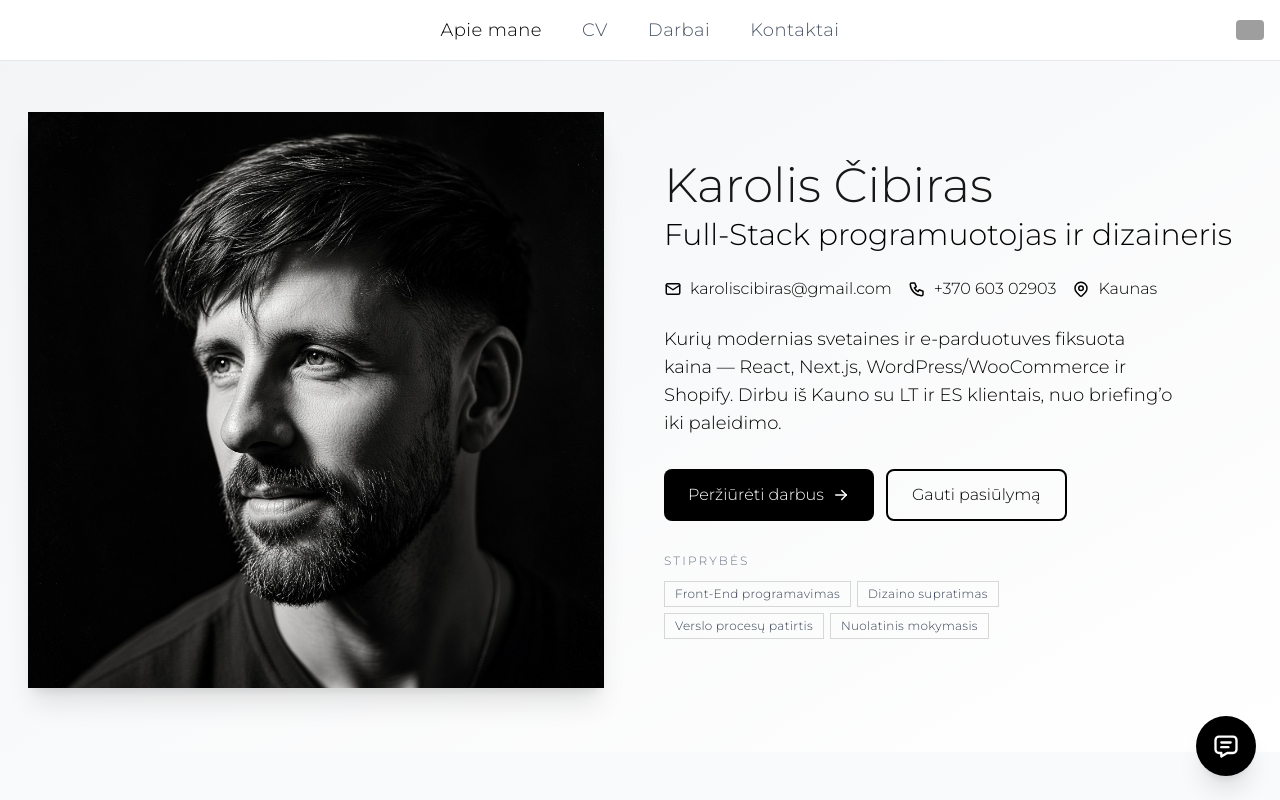
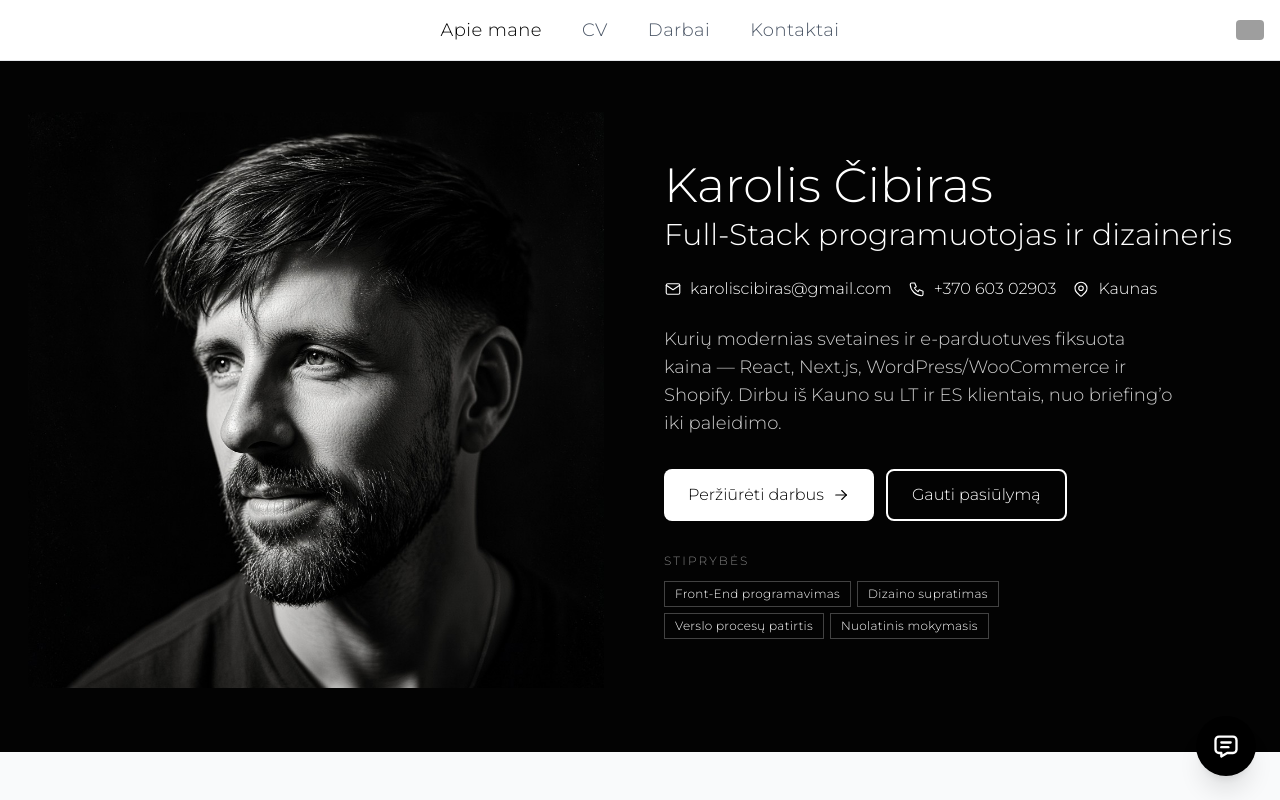
Before and after one commit to Jeshki/karolis-resume, a Next.js app: page / in a window 1280 px wide. Shown: the top 800 px of the page. Built offline with nearby package versions, Linux system fonts and the light colour scheme; grey boxes are pictures that could not be loaded.

Commit message:
Use a #030303 about section with white type and controls.
Drop the gray hero wash so the portrait block reads as a dark panel; invert CTAs and chips so they stay visible.

Co-authored-by: Karolis Cibiras <Jeshki@users.noreply.github.com>

```diff
--- a/src/components/HeroSection.tsx
+++ b/src/components/HeroSection.tsx
@@ -25,9 +25,7 @@ export function HeroSection() {
 
   return (
     <>
-      <section id="about" className="relative pt-28 pb-16 px-4">
-        <div className="absolute inset-0 bg-gradient-to-br from-gray-100 to-transparent pointer-events-none" />
-
+      <section id="about" className="relative pt-28 pb-16 px-4 bg-[#030303] text-white">
         <div className="max-w-7xl mx-auto grid md:grid-cols-2 gap-12 items-center z-10 relative">
           <Reveal className="w-full max-w-xl mx-auto">
             <Image
@@ -35,7 +33,7 @@ export function HeroSection() {
               alt={t('Karolis Čibiras — profilio nuotrauka', 'Karolis Čibiras — profile picture')}
               width={1024}
               height={1024}
-              className="w-full h-auto shadow-xl"
+              className="w-full h-auto"
               priority
               sizes="(max-width: 768px) 100vw, 576px"
             />
@@ -43,35 +41,35 @@ export function HeroSection() {
 
           <div className="text-center md:text-left">
             <Reveal>
-              <h1 className="text-4xl md:text-5xl font-bold mb-2">Karolis Čibiras</h1>
+              <h1 className="text-4xl md:text-5xl font-bold mb-2 text-white">Karolis Čibiras</h1>
             </Reveal>
 
             <Reveal delay={0.05}>
-              <p className="text-2xl md:text-3xl font-medium text-black mb-6">
+              <p className="text-2xl md:text-3xl font-medium text-white mb-6">
                 {t('Full-Stack programuotojas ir dizaineris', 'Full-Stack Developer & Designer')}
               </p>
             </Reveal>
 
-            <Reveal delay={0.08} className="flex flex-col sm:flex-row gap-4 justify-center md:justify-start mb-6 text-black">
+            <Reveal delay={0.08} className="flex flex-col sm:flex-row gap-4 justify-center md:justify-start mb-6 text-white">
               <a
                 href={`mailto:${SITE.email}`}
                 className="flex items-center gap-2 justify-center md:justify-start hover:underline underline-offset-4"
               >
-                <IconMail size={18} /> {SITE.email}
+                <IconMail size={18} strokeWidth={1.5} /> {SITE.email}
               </a>
               <a
                 href={SITE.phoneHref}
                 className="flex items-center gap-2 justify-center md:justify-start hover:underline underline-offset-4"
               >
-                <IconPhone size={18} /> {SITE.phoneDisplay}
+                <IconPhone size={18} strokeWidth={1.5} /> {SITE.phoneDisplay}
               </a>
               <span className="flex items-center gap-2 justify-center md:justify-start">
-                <IconMapPin size={18} /> {t('Kaunas', 'Kaunas')}
+                <IconMapPin size={18} strokeWidth={1.5} /> {t('Kaunas', 'Kaunas')}
               </span>
             </Reveal>
 
             <Reveal delay={0.1}>
-              <p className="text-lg text-black max-w-lg mx-auto md:mx-0 mb-8">
+              <p className="text-lg text-white/80 max-w-lg mx-auto md:mx-0 mb-8">
                 {t(
                   'Kurių modernias svetaines ir e-parduotuves fiksuota kaina — React, Next.js, WordPress/WooCommerce ir Shopify. Dirbu iš Kauno su LT ir ES klientais, nuo briefing’o iki paleidimo.',
                   'I build modern websites and e-commerce stores at a fixed price — React, Next.js, WordPress/WooCommerce, and Shopify. Based in Kaunas, working with LT and EU clients from briefing to launch.'
@@ -82,28 +80,28 @@ export function HeroSection() {
             <Reveal delay={0.12} className="flex flex-col sm:flex-row gap-3 justify-center md:justify-start mb-8 md:pr-0 pr-16">
               <Link
                 href="/portfolio"
-                className="inline-flex items-center justify-center gap-2 bg-black text-white py-3 px-6 rounded-lg font-medium hover:bg-gray-800 transition-colors"
+                className="inline-flex items-center justify-center gap-2 bg-white text-black py-3 px-6 rounded-lg font-medium hover:bg-white/85 transition-colors"
               >
                 {t('Peržiūrėti darbus', 'View work')}
-                <IconArrowRight size={18} />
+                <IconArrowRight size={18} strokeWidth={1.5} />
               </Link>
               <Link
                 href="/kontaktai"
-                className="inline-flex items-center justify-center gap-2 border-2 border-black text-black py-3 px-6 rounded-lg font-medium hover:bg-black hover:text-white transition-colors"
+                className="inline-flex items-center justify-center gap-2 border-2 border-white text-white py-3 px-6 rounded-lg font-medium hover:bg-white hover:text-black transition-colors"
               >
                 {t('Gauti pasiūlymą', 'Get a quote')}
               </Link>
             </Reveal>
 
             <Reveal delay={0.14}>
-              <p className="mb-3 text-xs tracking-[0.18em] uppercase text-gray-500">
+              <p className="mb-3 text-xs tracking-[0.18em] uppercase text-white/50">
                 {t('Stiprybės', 'Strengths')}
               </p>
               <div className="flex flex-wrap gap-1.5 justify-center md:justify-start max-w-sm mx-auto md:mx-0">
                 {strengths.map((skill) => (
                   <span
                     key={skill}
-                    className="px-2.5 py-1 border border-black/15 text-xs tracking-wide text-gray-700"
+                    className="px-2.5 py-1 border border-white/25 text-xs tracking-wide text-white"
                   >
                     {skill}
                   </span>
```
